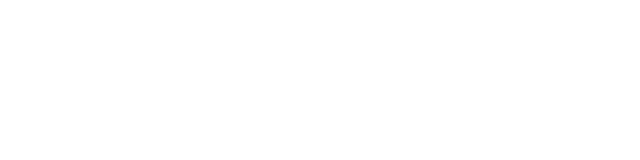
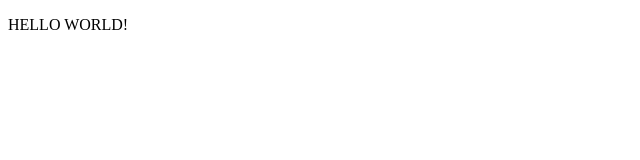
Before and after one commit to cankat-orum/personal-website, a React (Create React App) app: page / in a window 1280 px wide. Shown: the top 160 px of the page, without its empty margins (0-640 px from the left). Built offline with nearby package versions, Linux system fonts and the light colour scheme.

Commit message:
CREATE style.css | ADD border-box to html

```diff
--- a/src/App.js
+++ b/src/App.js
@@ -1,5 +1,5 @@
 function App() {
-  return null;
+  return <p>HELLO WORLD!</p>;
 }
 
 export default App;
--- a/src/index.js
+++ b/src/index.js
@@ -1,6 +1,7 @@
 import React from "react";
 import ReactDOM from "react-dom/client";
 import App from "./App";
+import "./styles/style.css";
 
 const root = ReactDOM.createRoot(document.getElementById("root"));
 root.render(<App />);
--- /dev/null
+++ b/src/styles/style.css
@@ -0,0 +1,11 @@
+html {
+  box-sizing: border-box;
+  margin: 0;
+  padding: 0;
+}
+
+*,
+*::before,
+*::after {
+  box-sizing: inherit;
+}
```
